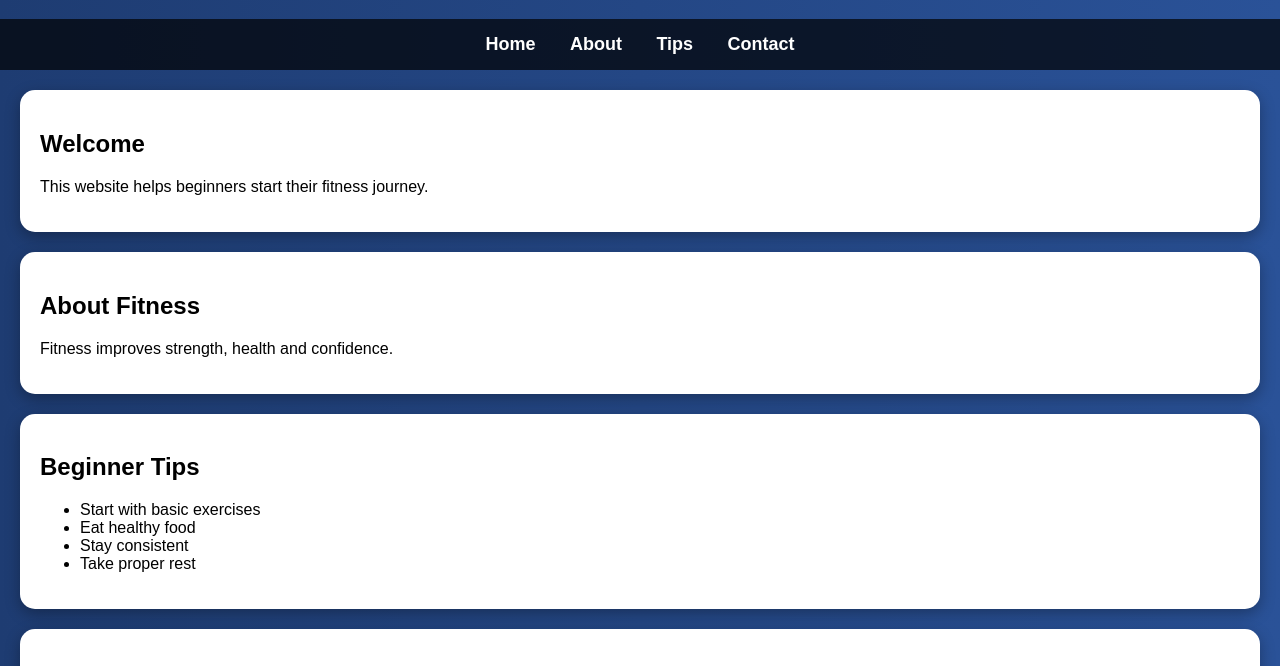
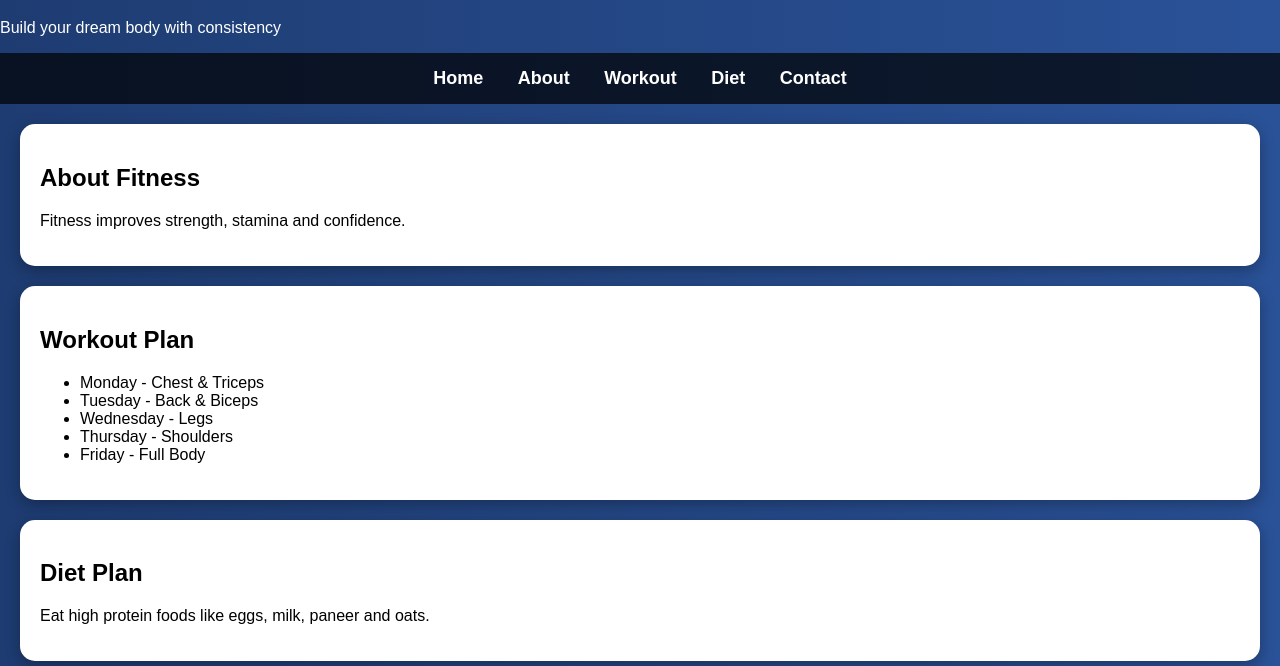
Before and after one commit to siddhesh8042-blip/Sla---wpd-, a plain HTML site: page index.html in a window 1280 px wide. Shown: the part 102-768 px from the top of the page. Drawn offline with Linux system fonts and the light colour scheme.

Commit message:
Add files via upload

```diff
--- a/index.html
+++ b/index.html
@@ -4,36 +4,40 @@
     <title>Fitness Guide</title>
     <link rel="stylesheet" href="style.css">
 </head>
-
 <body>
 
-    <h1>💪 Gym & Fitness Guide</h1>
+    <header>
+        <h1>💪 Gym & Fitness Guide</h1>
+        <p>Build your dream body with consistency</p>
+    </header>
 
     <nav>
         <a href="#">Home</a>
         <a href="#">About</a>
-        <a href="#">Tips</a>
+        <a href="#">Workout</a>
+        <a href="#">Diet</a>
         <a href="#">Contact</a>
     </nav>
 
     <section>
-        <h2>Welcome</h2>
-        <p>This website helps beginners start their fitness journey.</p>
+        <h2>About Fitness</h2>
+        <p>Fitness improves strength, stamina and confidence.</p>
     </section>
 
     <section>
-        <h2>About Fitness</h2>
-        <p>Fitness improves strength, health and confidence.</p>
+        <h2>Workout Plan</h2>
+        <ul>
+            <li>Monday - Chest & Triceps</li>
+            <li>Tuesday - Back & Biceps</li>
+            <li>Wednesday - Legs</li>
+            <li>Thursday - Shoulders</li>
+            <li>Friday - Full Body</li>
+        </ul>
     </section>
 
     <section>
-        <h2>Beginner Tips</h2>
-        <ul>
-            <li>Start with basic exercises</li>
-            <li>Eat healthy food</li>
-            <li>Stay consistent</li>
-            <li>Take proper rest</li>
-        </ul>
+        <h2>Diet Plan</h2>
+        <p>Eat high protein foods like eggs, milk, paneer and oats.</p>
     </section>
 
     <section>
```
